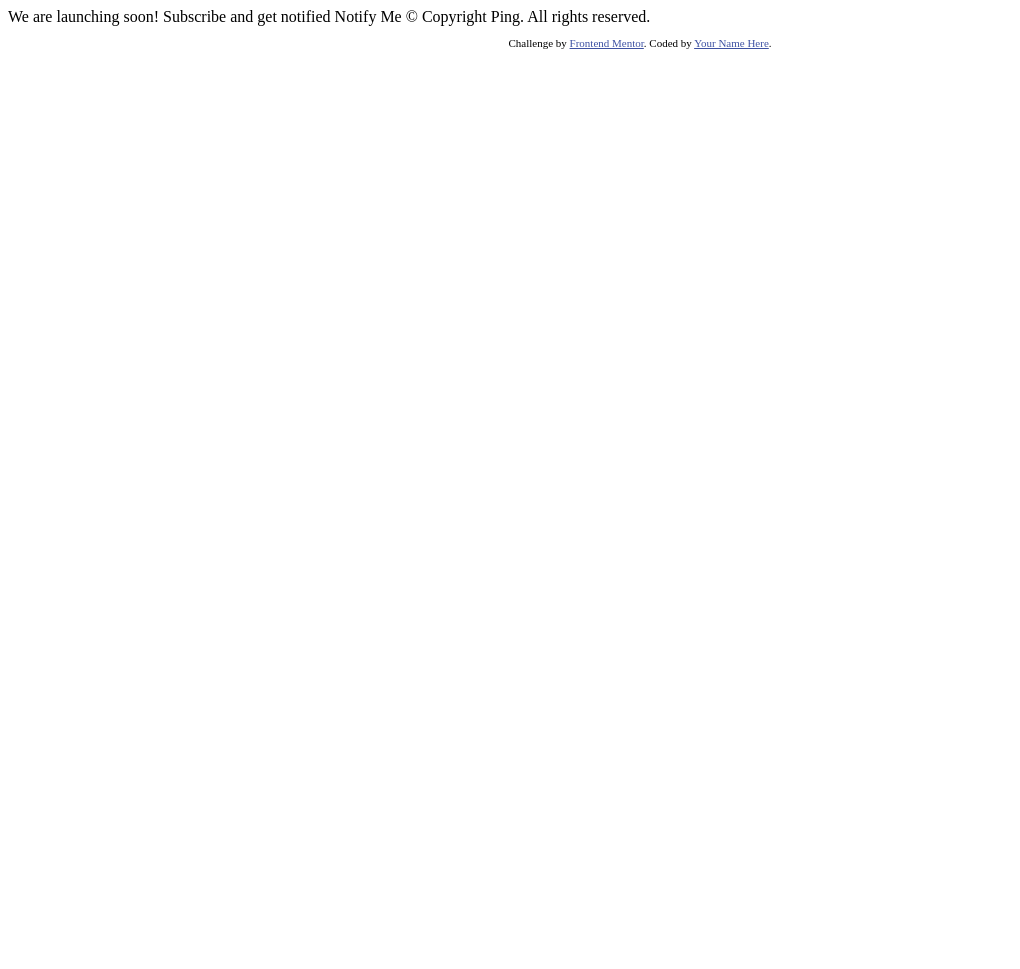
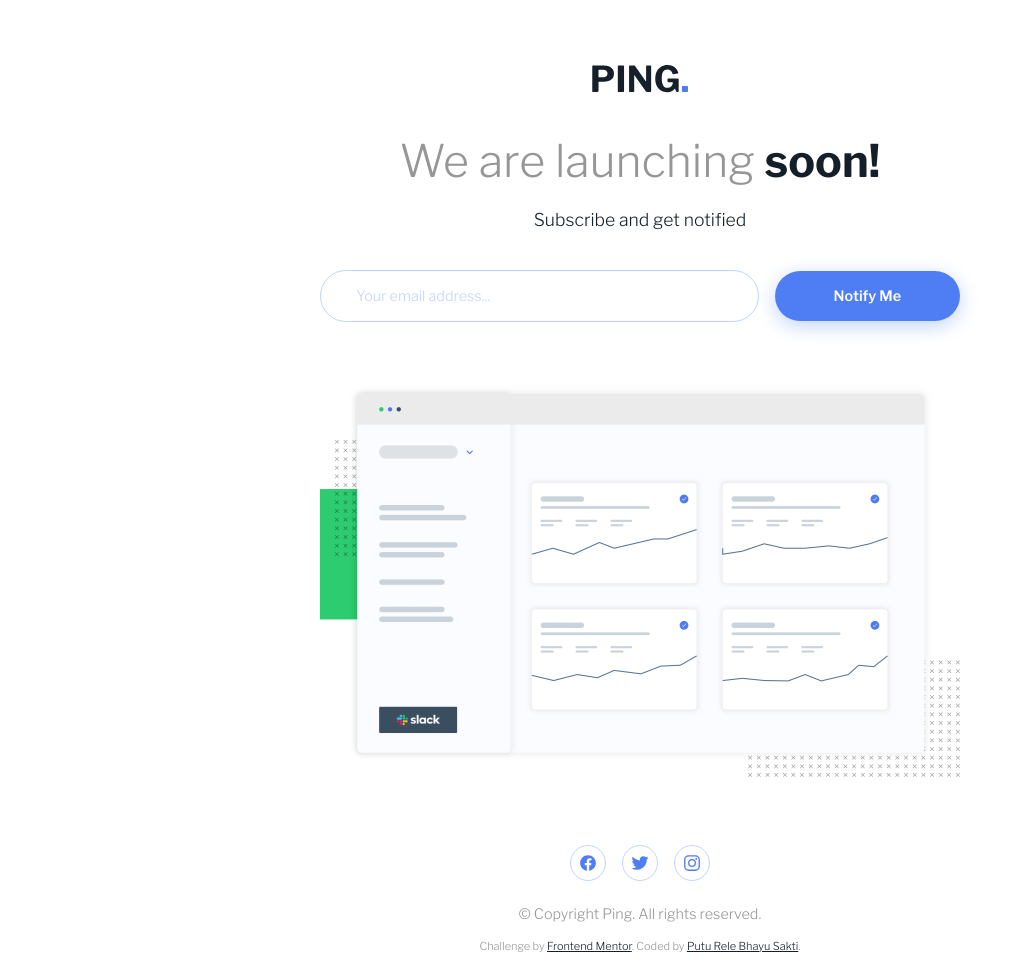
Before and after one commit to lere22/ping-single-column-coming-soon-page, a plain HTML site: page index.html in a window 1280 px wide. Shown: the whole page, without its empty margins (0-1020 px from the left). Before the commit the page ends 800 px from the top, so only its background shows below. Drawn offline with nearby package versions, Linux system fonts and the light colour scheme.

Commit message:
add layouting and styling

```diff
--- /dev/null
+++ b/css/style.css
@@ -0,0 +1,257 @@
+@import url("https://fonts.googleapis.com/css2?family=Libre+Franklin:wght@300;600;700&display=swap");
+
+:root {
+	/* Colors */
+	--primary-blue: hsl(223, 87%, 63%);
+	--secondary-pale-blue: hsl(223, 100%, 88%);
+	--secondary-light-red: hsl(354, 100%, 66%);
+	--neutral-gray: hsl(0, 0%, 59%);
+	--neutral-very-dark-blue: hsl(209, 33%, 12%);
+	--neutral-white: hsl(0, 0%, 100%);
+
+	/* Typography */
+	--family-libre-franklin: "Libre Franklin", sans-serif;
+	--fw-300: 300;
+	--fw-600: 600;
+	--fw-700: 700;
+}
+
+*,
+*::before,
+*::after {
+	top: 0;
+	left: 0;
+	right: 0;
+	bottom: 0;
+	margin: 0;
+	padding: 0;
+	box-sizing: border-box;
+	border: none;
+	outline: none;
+	list-style: none;
+	text-decoration: none;
+}
+
+body {
+	font-family: var(--family-libre-franklin);
+}
+
+.container {
+	margin: 0 auto;
+	width: 85%;
+	max-width: 30rem;
+	text-align: center;
+}
+
+.text-dark-blue {
+	color: var(--neutral-very-dark-blue);
+}
+
+.text-gray {
+	color: var(--neutral-gray);
+}
+
+.text-white {
+	color: var(--neutral-white);
+}
+
+.bg-blue {
+	background-color: var(--primary-blue);
+}
+
+header {
+	margin: 4rem 0 2.3rem;
+}
+
+header img {
+	width: 25%;
+}
+
+main img {
+	width: 100%;
+}
+
+.title {
+	font-size: 1.7rem;
+	font-weight: var(--fw-300);
+	margin-bottom: 1.3rem;
+}
+
+.title span {
+	font-weight: var(--fw-700);
+}
+
+.subtitle {
+	font-size: 1.1rem;
+}
+
+form {
+	margin-top: 2.5rem;
+	margin-bottom: 4rem;
+}
+
+.form-group {
+	border: 1px solid var(--secondary-pale-blue);
+	border-radius: 50px;
+	position: relative;
+	cursor: text;
+}
+
+.form-group input {
+	padding: 1rem 0 1rem 2.2rem;
+	background-color: transparent;
+	width: 100%;
+}
+
+.form-group input::placeholder {
+	font-size: 0.9rem;
+	font-family: var(--family-libre-franklin);
+	font-weight: var(--fw-300);
+	color: var(--secondary-pale-blue);
+}
+
+.form-group input[type] {
+	font-size: 0.9rem;
+	font-family: var(--family-libre-franklin);
+	font-weight: var(--fw-300);
+	color: var(--neutral-very-dark-blue);
+}
+
+.btn {
+	margin-top: 1rem;
+	padding: 1rem;
+	width: 100%;
+	box-shadow: 0 5px 20px var(--secondary-pale-blue);
+	border-radius: 50px;
+	font-size: 0.9rem;
+	font-family: var(--family-libre-franklin);
+	font-weight: var(--fw-600);
+	cursor: pointer;
+	transition: 0.2s ease-out;
+}
+
+.btn:hover,
+.btn:focus {
+	filter: brightness(1.2);
+}
+
+.error-text {
+	position: absolute;
+	top: 115%;
+	right: 0;
+	left: 0;
+	font-size: 0.85rem;
+	font-weight: var(--fw-300);
+	color: var(--secondary-light-red);
+	font-style: italic;
+	display: none;
+	transition: 0.2s ease-out;
+}
+
+.form-group.error {
+	margin-bottom: 0rem;
+}
+
+.form-group.error ~ .btn {
+	transform: translateY(1.7rem);
+}
+
+.form-group.error {
+	border: 2px solid var(--secondary-light-red);
+	border-radius: 50px;
+}
+
+footer {
+	margin-top: 4rem;
+	margin-bottom: 1rem;
+}
+
+.social {
+	display: flex;
+	justify-content: center;
+	align-items: center;
+	gap: 1rem;
+	margin-bottom: 1.5rem;
+}
+
+.social-icon {
+	padding: 0.5rem;
+	display: flex;
+	border: 1px solid var(--secondary-pale-blue);
+	border-radius: 50px;
+	cursor: pointer;
+	transition: 0.2s ease-out;
+	font-size: 18px;
+	color: var(--primary-blue);
+}
+
+.social-icon:hover {
+	background-color: var(--primary-blue);
+	border: 1px solid var(--primary-blue);
+	border-radius: 50px;
+	color: var(--neutral-white);
+}
+
+.copyright {
+	font-size: 0.9rem;
+	font-weight: var(--fw-300);
+	margin-bottom: 1rem;
+}
+
+.attribution {
+	font-size: 11px;
+	text-align: center;
+	color: var(--neutral-gray);
+}
+
+.attribution a {
+	color: var(--neutral-very-dark-blue);
+	text-decoration: underline;
+}
+
+.attribution a:hover {
+	color: var(--primary-blue);
+	text-decoration: underline;
+}
+
+@media screen and (min-width: 800px) {
+	.container {
+		width: 90%;
+		max-width: 40rem;
+	}
+
+	header img {
+		width: 15%;
+	}
+
+	main img {
+		width: 100%;
+	}
+
+	.title {
+		font-size: 2.8rem;
+	}
+
+	form {
+		display: flex;
+		justify-content: space-between;
+		align-items: center;
+		gap: 1rem;
+	}
+
+	.form-group {
+		width: 100%;
+	}
+
+	.btn {
+		margin-top: 0;
+		width: 40%;
+	}
+
+	.error-text {
+		top: 115%;
+		right: auto;
+		margin-left: 2.2rem;
+		font-size: 0.7rem;
+	}
+}
--- a/index.html
+++ b/index.html
@@ -1,34 +1,58 @@
 <!DOCTYPE html>
 <html lang="en">
-<head>
-  <meta charset="UTF-8">
-  <meta name="viewport" content="width=device-width, initial-scale=1.0"> <!-- displays site properly based on user's device -->
+	<head>
+		<meta charset="UTF-8" />
+		<meta name="viewport" content="width=device-width, initial-scale=1.0" />
+		<!-- displays site properly based on user's device -->
 
-  <link rel="icon" type="image/png" sizes="32x32" href="./images/favicon-32x32.png">
+		<link rel="icon" type="image/png" sizes="32x32" href="./images/favicon-32x32.png" />
 
-  <title>Frontend Mentor | Ping coming soon page</title>
+		<title>Frontend Mentor | Ping coming soon page</title>
 
-  <!-- Feel free to remove these styles or customise in your own stylesheet 👍 -->
-  <style>
-    .attribution { font-size: 11px; text-align: center; }
-    .attribution a { color: hsl(228, 45%, 44%); }
-  </style>
-</head>
-<body>
+		<!-- CSS -->
+		<link rel="stylesheet" href="./css/style.css" />
+	</head>
+	<body>
+		<div class="container">
+			<header>
+				<img src="./images/logo.svg" alt="" />
+			</header>
 
-  We are launching soon!
+			<main>
+				<h1 class="title text-gray">We are launching <span class="text-dark-blue">soon!</span></h1>
+				<p class="subtitle text-dark-blue">Subscribe and get notified</p>
+				<form action="#" id="formSubscribe">
+					<div class="form-group">
+						<input type="email" name="email" id="email" placeholder="Your email address..." />
+						<p class="error-text">Please provide a valid email address</p>
+					</div>
+					<button class="btn bg-blue text-white" id="submit">Notify Me</button>
+				</form>
+				<img src="./images/illustration-dashboard.png" alt="Illustration" />
+			</main>
 
-  Subscribe and get notified
+			<footer>
+				<ul class="social">
+					<li>
+						<a href="#" class="social-icon"><ion-icon name="logo-facebook"></ion-icon></a>
+					</li>
+					<li>
+						<a href="#" class="social-icon"><ion-icon name="logo-twitter"></ion-icon></a>
+					</li>
+					<li>
+						<a href="#" class="social-icon"><ion-icon name="logo-instagram"></ion-icon></a>
+					</li>
+				</ul>
+				<p class="copyright text-gray">&copy; Copyright Ping. All rights reserved.</p>
+				<p class="attribution">Challenge by <a href="https://www.frontendmentor.io?ref=challenge" target="_blank">Frontend Mentor</a>. Coded by <a href="https://github.com/lere22">Putu Rele Bhayu Sakti</a>.</p>
+			</footer>
+		</div>
 
-  Notify Me
+		<!-- Javascript -->
+		<script src="./js/script.js"></script>
 
-  &copy; Copyright Ping. All rights reserved.
-
-  <footer>
-    <p class="attribution">
-      Challenge by <a href="https://www.frontendmentor.io?ref=challenge" target="_blank">Frontend Mentor</a>.
-      Coded by <a href="#">Your Name Here</a>.
-    </p>
-  </footer>
-</body>
+		<!-- ionicons.io -->
+		<script type="module" src="https://unpkg.com/ionicons@7.1.0/dist/ionicons/ionicons.esm.js"></script>
+		<script nomodule src="https://unpkg.com/ionicons@7.1.0/dist/ionicons/ionicons.js"></script>
+	</body>
 </html>
```
Also changed, not shown: js/script.js (added).
